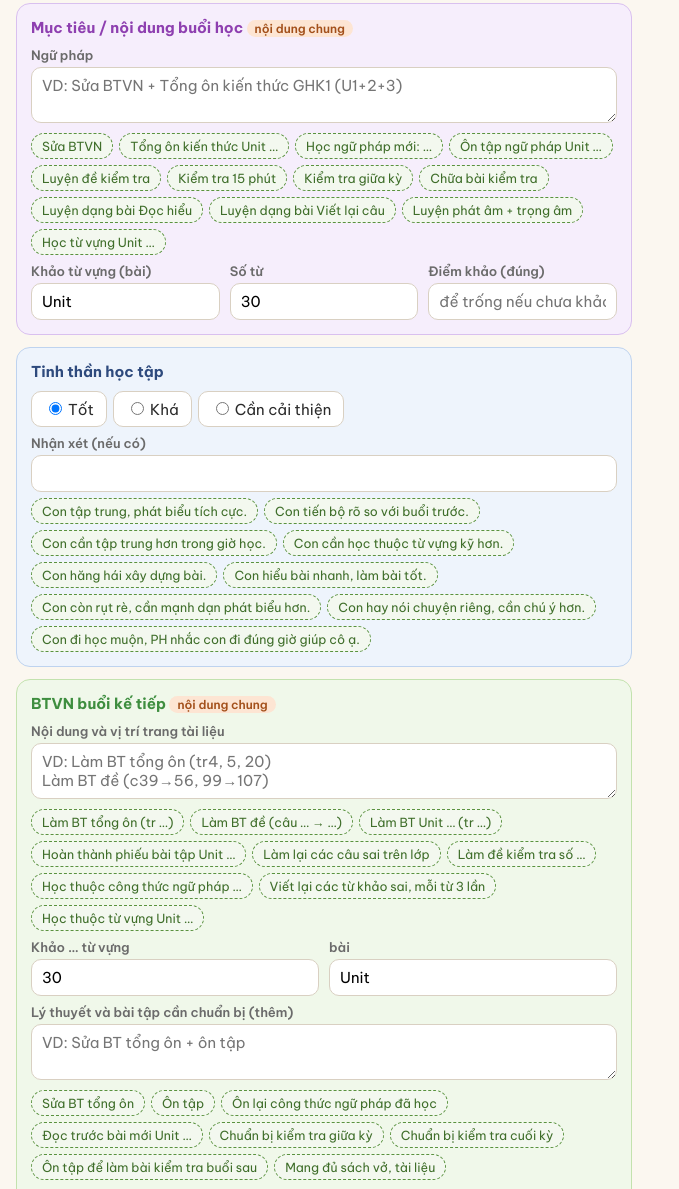
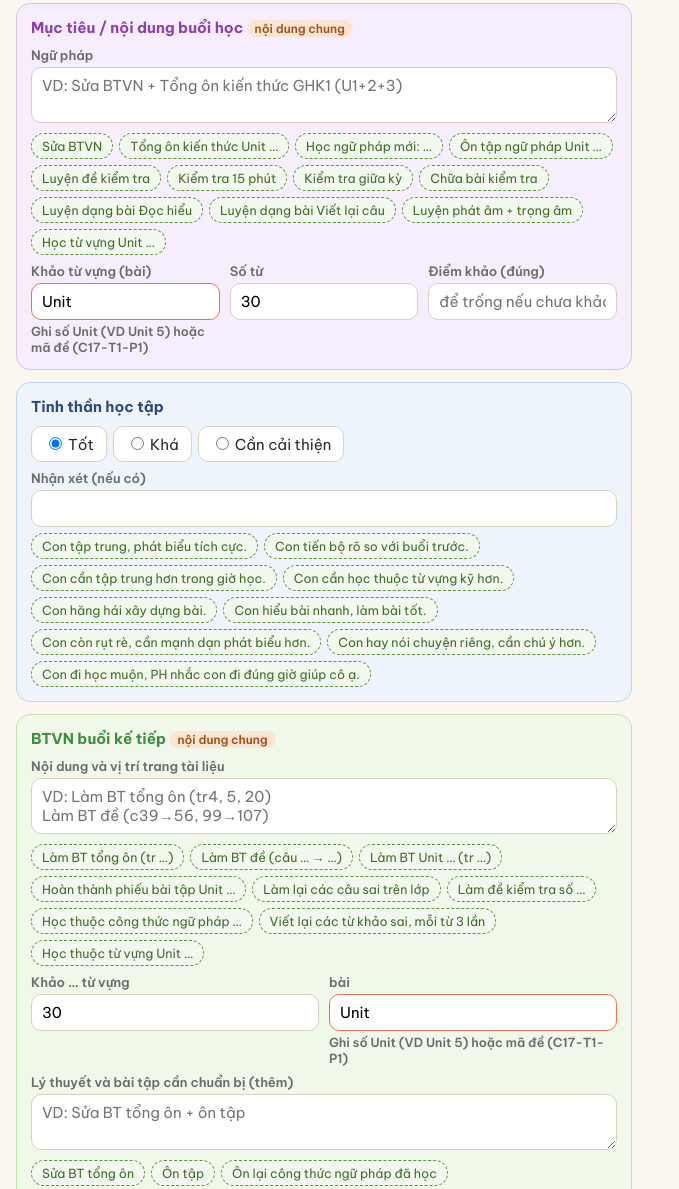
Before and after one commit to minhthunt10-rgb/phieu-hoc-tap, a plain HTML site: page index.html in a window 1280 px wide. Shown: the part 941-2130 px from the top of the page, without its empty margins (0-679 px from the left). Drawn offline with nearby package versions, Linux system fonts and the light colour scheme.

Commit message:
Ô bài khảo từ phải ghi số Unit hoặc mã đề (C17-T1-P1): báo đỏ và không cho lưu khi chỉ ghi 'Unit'
Co-Authored-By: Claude Opus 5.5 <noreply@anthropic.com>

```diff
--- a/index.html
+++ b/index.html
@@ -8,7 +8,7 @@
 <link href="https://fonts.googleapis.com/css2?family=Be+Vietnam+Pro:wght@400;500;600;700;800&family=Lora:ital,wght@0,700;1,600&display=swap" rel="stylesheet">
 <script src="logo.js?v=202611111700"></script>
 <script defer src="https://cdnjs.cloudflare.com/ajax/libs/html2canvas/1.4.1/html2canvas.min.js"></script>
-<link rel="stylesheet" href="style.css?v=202611131800">
+<link rel="stylesheet" href="style.css?v=202611132000">
 </head>
 <body>
 <header class="app">
@@ -75,7 +75,7 @@
     <textarea id="fGram" placeholder="VD: Sửa BTVN + Tổng ôn kiến thức GHK1 (U1+2+3)"></textarea>
     <div class="chips" data-for="fGram" data-list="gram" data-sep="&#10;"></div>
     <div class="row">
-      <div><label class="f">Khảo từ vựng (bài)</label><input type="text" id="fVUnit" placeholder="Unit 2+3"></div>
+      <div><label class="f">Khảo từ vựng (bài)</label><input type="text" id="fVUnit" placeholder="Unit 2+3 / C17-T1-P1"><div class="unit-warn hint" data-for="fVUnit">Ghi số Unit (VD Unit 5) hoặc mã đề (C17-T1-P1)</div></div>
       <div><label class="f">Số từ</label><input type="number" id="fVNum" placeholder="30"></div>
       <div><label class="f">Điểm khảo (đúng)</label><input type="number" id="fVScore" placeholder="để trống nếu chưa khảo"></div>
     </div>
@@ -101,7 +101,7 @@
     <div class="chips" data-for="fNext" data-list="next" data-sep="&#10;"></div>
     <div class="row">
       <div><label class="f">Khảo … từ vựng</label><input type="number" id="fNVNum" placeholder="30"></div>
-      <div><label class="f">bài</label><input type="text" id="fNVUnit" placeholder="Unit 3"></div>
+      <div><label class="f">bài</label><input type="text" id="fNVUnit" placeholder="Unit 3 / C17-T1-P1"><div class="unit-warn hint" data-for="fNVUnit">Ghi số Unit (VD Unit 5) hoặc mã đề (C17-T1-P1)</div></div>
     </div>
     <label class="f">Lý thuyết và bài tập cần chuẩn bị (thêm)</label>
     <textarea id="fPrep" placeholder="VD: Sửa BT tổng ôn + ôn tập"></textarea>
@@ -327,6 +327,9 @@ function saveCurrent(){
   const r=readForm();
   if(!r.studentId){toast('Chọn học sinh trước đã ạ');return null;}
   if(!r.fDate){toast('Chưa chọn ngày học');return null;}
+  // ô bài khảo từ: chỉ ghi "Unit" là thiếu – phải có số (Unit 5) hoặc mã đề (C17-T1-P1); không khảo thì để trống (cô yêu cầu 2026-11-13)
+  for(const id of ['fVUnit','fNVUnit'])if(!unitOk(r[id])){checkUnits();const el=$('#'+id);el.scrollIntoView({behavior:'smooth',block:'center'});el.focus();
+    toast(id==='fVUnit'?'Ô Khảo từ vựng (bài) chưa ghi số Unit hoặc mã đề':'Ô Khảo từ vựng bài (buổi sau) chưa ghi số Unit hoặc mã đề');return null;}
   let rec; const i=editingId?db.sessions.findIndex(x=>x.id===editingId):-1;
   if(i>=0){rec=db.sessions[i]={...db.sessions[i],...r};}
   else{rec={id:uid(),created:String(Date.now()),...r};db.sessions.push(rec);setEditing(rec.id);}
@@ -462,7 +465,10 @@ $('#ktChips').innerHTML=KT_CHIPS.map(t=>`<button type="button">${esc(t)}</button
 $$('#ktChips button').forEach(b=>b.onclick=()=>{const t=$('#fKtCmt');const st=t.value?t.value.length+1:0;t.value=t.value?t.value+' '+b.textContent:b.textContent;
   const i=t.value.indexOf('…',st);t.focus();if(i>=0)t.setSelectionRange(i,i+1);updatePreview();});
 
-function updatePreview(){ktCheck();const h=sheetHTML(readForm());$('#preview').innerHTML=h;$('#exportHolder').innerHTML=h;fitText();fitPreview();preRender();}
+// ô bài khảo từ: trống hoặc có số / mã đề (Unit 5, C17-T1-P1); chỉ "Unit" là thiếu
+const unitOk=v=>{v=String(v||'').trim();return !v||/\d/.test(v);};
+function checkUnits(){$$('.unit-warn').forEach(w=>{const el=$('#'+w.dataset.for),bad=!unitOk(el.value);el.classList.toggle('bad',bad);w.style.display=bad?'block':'none';});}
+function updatePreview(){ktCheck();checkUnits();const h=sheetHTML(readForm());$('#preview').innerHTML=h;$('#exportHolder').innerHTML=h;fitText();fitPreview();preRender();}
 // chữ ít thì phóng to cho vừa ô, chữ nhiều thì thu nhỏ để không tràn
 function fitText(){$$(".sheet .fit").forEach(el=>{
   if(!el.clientWidth)return; // ô đang ẩn (tab khác) – đo sẽ sai
--- a/style.css
+++ b/style.css
@@ -1,3 +1,6 @@
+/* ô bài khảo từ thiếu số Unit / mã đề */
+input.bad{border-color:#E5774F!important;background:#FFF3EF}
+.unit-warn{display:none;color:#B23A12;margin-top:3px;font-weight:600}
 :root{
   --green:#5A923F; --orange:#E8742F; --navy:#1F3F7A; --ink:#2b2b2b; --muted:#6b6b6b;
   --bg:#FBF7F0; --card:#fff; --line:#E6DED2; --soft:#FDE5D3;
```
Also changed, not shown: bao-cao.html (+1 -1 lines), diem-danh.html (+1 -1 lines), khao-tu.html (+1 -1 lines).
